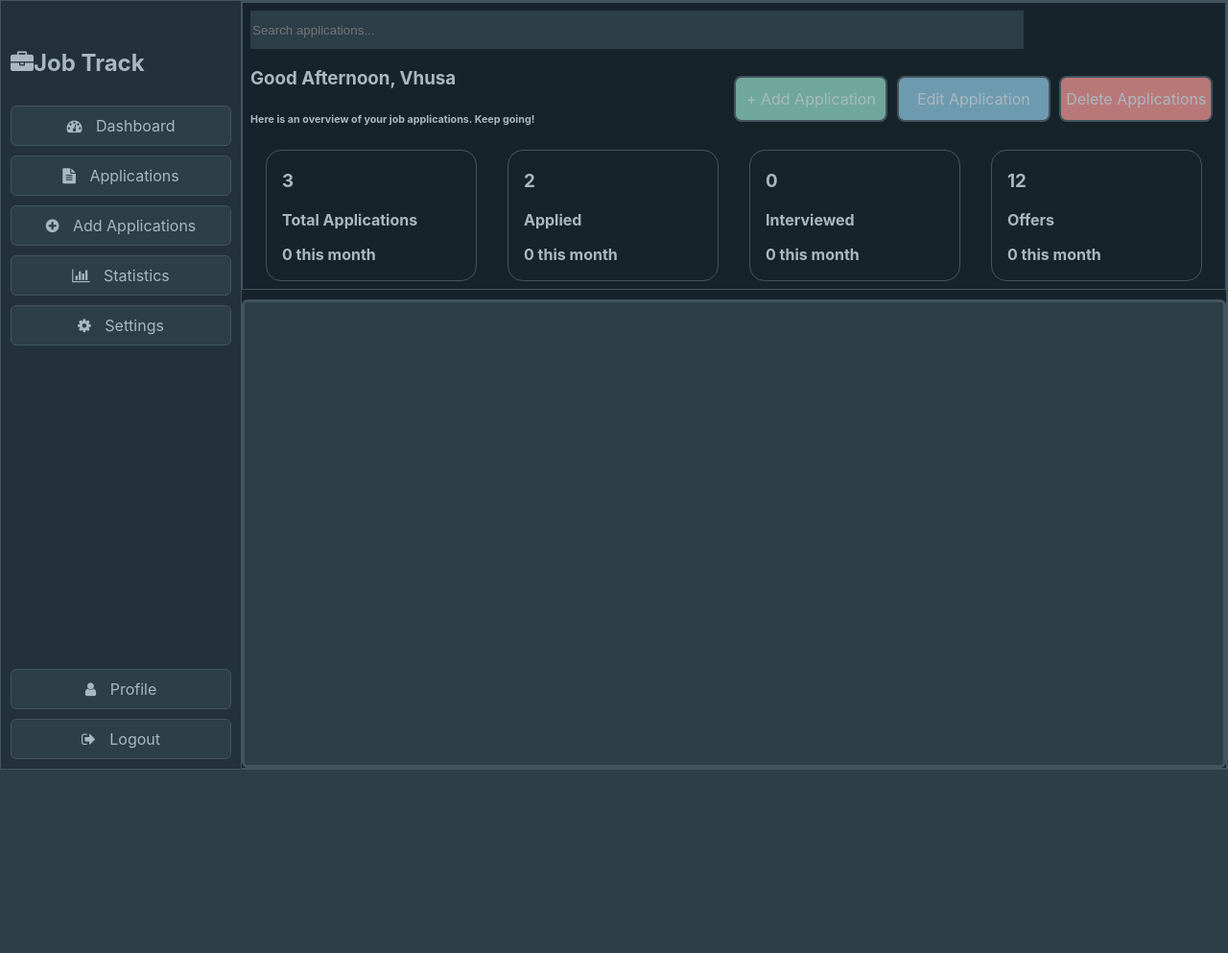
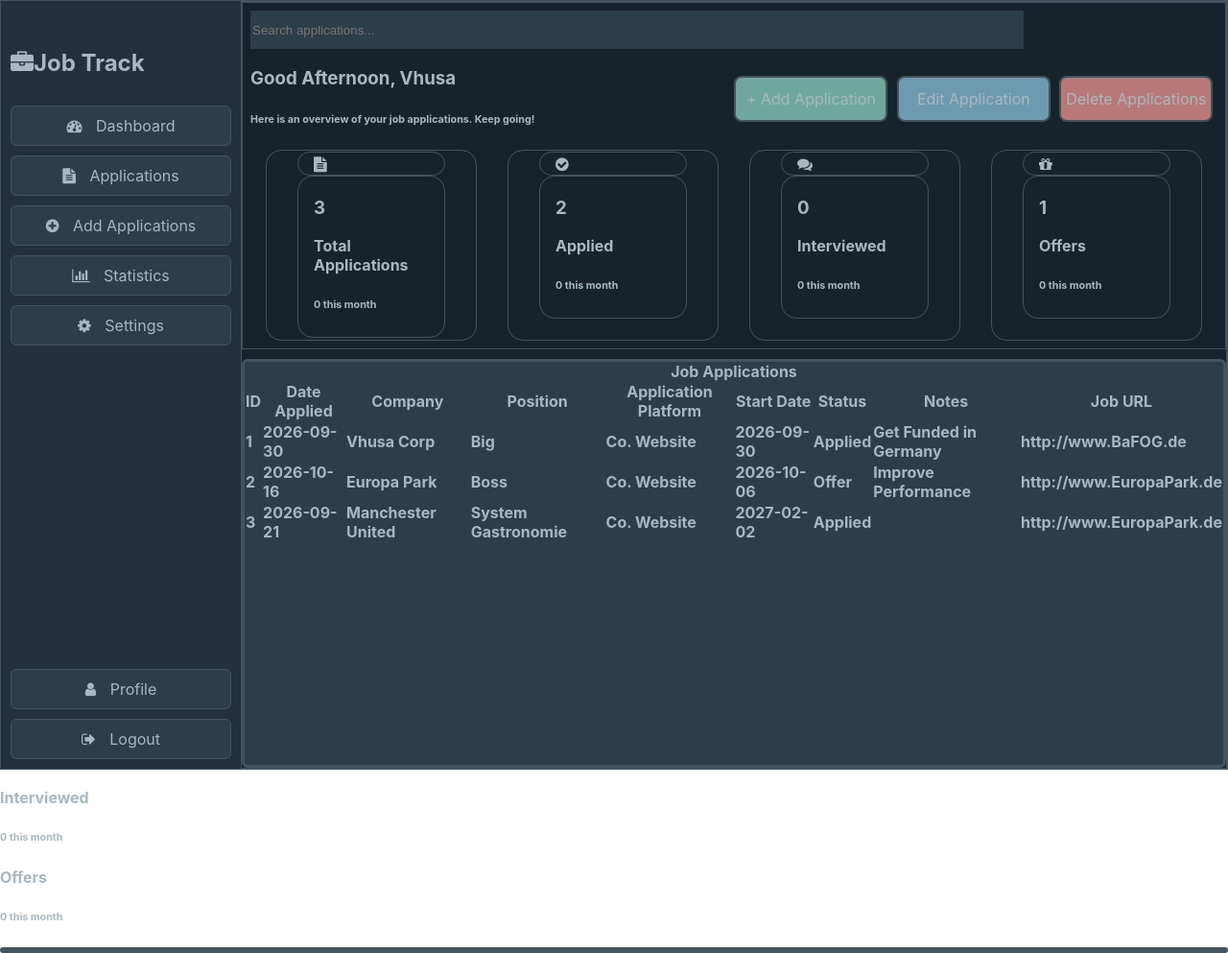
Before and after one commit to Blackbottt/Job-Application-Tracker, a Flask app: page /dashboard in a window 1280 px wide. Shown: the whole page at 96% size. Before the commit the page ends 802 px from the top, so only its background shows below. Run offline with Flask 3, Linux system fonts and the light colour scheme; data comes from the database, SQL or seed files in the repository; both versions use the stored data as it was after the commit.

Commit message:
phase 2 search, UI/X, filtering in progess

```diff
--- a/logic.py
+++ b/logic.py
@@ -21,7 +21,6 @@ def get_job_applications():
     else:
         print("Error! Cannot create the database connection.")
 
-
 def search_job_applications(search_criteria):
     """function that takes the db and retrieves applications based on search criteria
     :returns: an object with matching rows
@@ -30,6 +29,7 @@ def search_job_applications(search_criteria):
 
     if conn is not None:
         try:
+            print(f"Searching for job applications with criteria: {search_criteria}")
             cursor = conn.cursor()
             cursor.execute("""
             SELECT *
--- a/templates/dashboard.html
+++ b/templates/dashboard.html
@@ -140,24 +140,67 @@
                     </div>
                     <div class="display-statistics">
                         <div class="total-applications">
-                            <h3 class="statistic-total">12</h3>
-                            <p class="statistic-category">Total Applications</p>
-                            <p class="statistic-frequency">0 this month</p>
+                            <div class="statistic-icon">
+                                <i class="fa fa-file-text"></i>
+                            </div>
+                            <div class="statistics">
+                                <h3 class="statistic-total"></h3>
+                                <p class="statistic-category">Total Applications</p>
+                                <h6 class="statistic-frequency">0 this month</h6>
+                            </div>
                         </div>
                         <div class="applied-applications">
-                            <h3 class="statistic-total">12</h3>
-                            <p class="statistic-category">Applied</p>
-                            <p class="statistic-frequency">0 this month</p>
+                            <div class="statistic-icon">
+                                <i class="fa fa-check-circle"></i>
+                            </div>
+                            <div class="statistics">
+                                <h3 class="statistic-total"></h3>
+                                <p class="statistic-category">Applied</p>
+                                <h6 class="statistic-frequency">0 this month</h6>
+                            </div>
                         </div>
                         <div class="interviewed-applications">
-                            <h3 class="statistic-total">12</h3>
-                            <p class="statistic-category">Interviewed</p>
-                            <p class="statistic-frequency">0 this month</p>
+                            <div class="statistic-icon">
+                                <i class="fa fa-comments"></i>
+                            </div>
+                            <div class="statistics">
+                                <h3 class="statistic-total"></h3>
+                                <p class="statistic-category">Interviewed</p>
+                                <h6 class="statistic-frequency">0 this month</h6>
+                            </div>
                         </div>
-                        <div class="Offers-applications">
-                            <h3 class="statistic-total">12</h3>
-                            <p class="statistic-category">Offers</p>
-                            <p class="statistic-frequency">0 this month</p>
+                        <div class="offers-applications">
+                            <div class="statistic-icon">
+                                <i class="fa fa-gift"></i>
+                            </div>
+                            <div class="statistics">
+                                <h3 class="statistic-total"></h3>
+                                <p class="statistic-category">Offers</p>
+                                <h6 class="statistic-frequency">0 this month</h6>
+                            </div>
+                        </div>
+                    </div>
+                </section>
+                <section id="dashboard" class="dashboard">
+                </section>
+            </div>
+        </section>
+                            </div>
+                            <div class="statistics">
+                                <h3 class="statistic-total"></h3>
+                                <p class="statistic-category">Interviewed</p>
+                                <h6 class="statistic-frequency">0 this month</h6>
+                            </div>
+                        </div>
+                        <div class="offers-applications">
+                            <div class="statistic-icon">
+
+                            </div>
+                            <div class="statistics">
+                                <h3 class="statistic-total"></h3>
+                                <p class="statistic-category">Offers</p>
+                                <h6 class="statistic-frequency">0 this month</h6>
+                            </div>
                         </div>
                     </div>
                 </section>
```
Also changed, not shown: job_applications.db.
